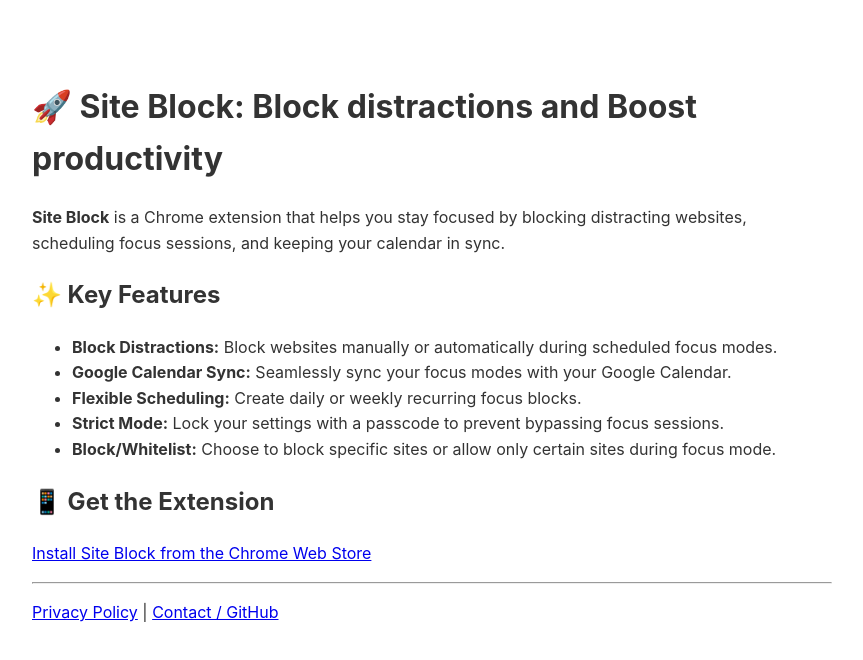
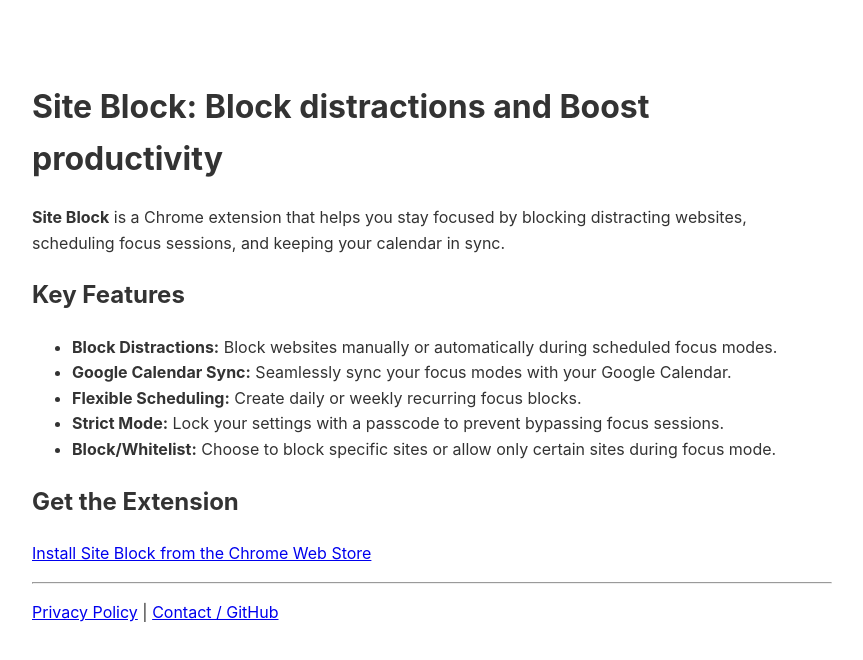
Before and after one commit to TA224/TA224.github.io, a plain HTML site: page index.html in a window 1280 px wide. Shown: the whole page, without its empty margins (208-1071 px from the left). Drawn offline with Linux system fonts and the light colour scheme.

Commit message:
Fix HTML encoding issues in index.html

```diff
--- a/index.html
+++ b/index.html
@@ -7,11 +7,11 @@
 </head>
 <body style="font-family: -apple-system, BlinkMacSystemFont, 'Segoe UI', Roboto, sans-serif; max-width: 800px; margin: 40px auto; padding: 20px; line-height: 1.6; color: #333;">
 
-    <h1>🚀 Site Block: Block distractions and Boost productivity</h1>
+    <h1>Site Block: Block distractions and Boost productivity</h1>
 
     <p><strong>Site Block</strong> is a Chrome extension that helps you stay focused by blocking distracting websites, scheduling focus sessions, and keeping your calendar in sync.</p>
 
-    <h2>✨ Key Features</h2>
+    <h2>Key Features</h2>
     <ul>
         <li><strong>Block Distractions:</strong> Block websites manually or automatically during scheduled focus modes.</li>
         <li><strong>Google Calendar Sync:</strong> Seamlessly sync your focus modes with your Google Calendar.</li>
@@ -20,7 +20,7 @@
         <li><strong>Block/Whitelist:</strong> Choose to block specific sites or allow only certain sites during focus mode.</li>
     </ul>
 
-    <h2>📱 Get the Extension</h2>
+    <h2>Get the Extension</h2>
     <p>
         <a href="https://chromewebstore.google.com/detail/YOUR_EXTENSION_ID" target="_blank">
             Install Site Block from the Chrome Web Store
```
